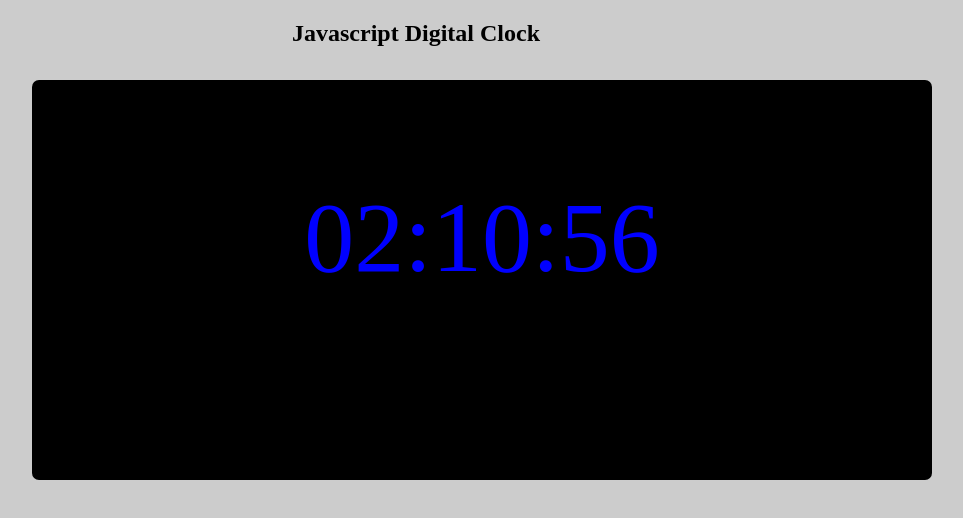
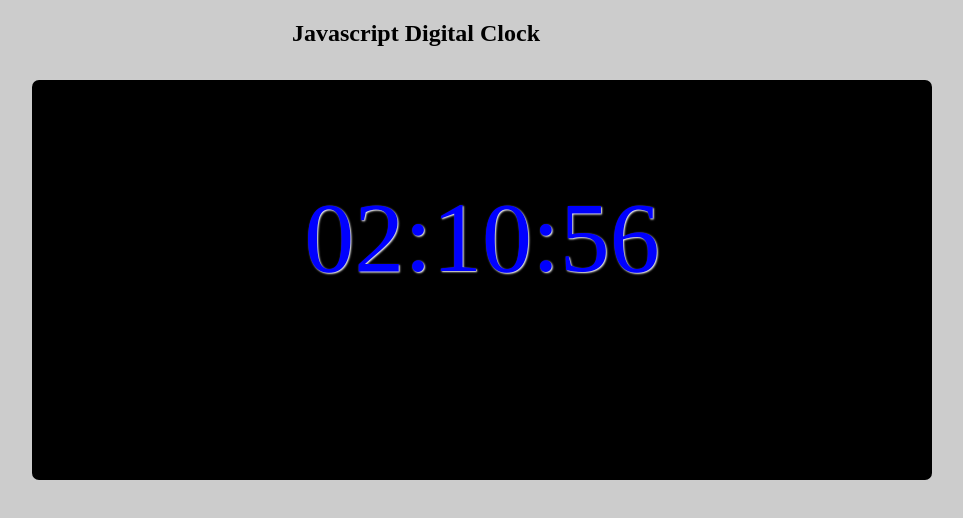
Before and after one commit to Sharvanand/JavascriptDigitalClock, a plain HTML site: page index.html in a window 1280 px wide. Shown: the whole page, without its empty margins (224-1187 px from the left). Drawn offline with Linux system fonts and the light colour scheme.

Commit message:
Clock Updated

```diff
--- a/main.css
+++ b/main.css
@@ -18,5 +18,6 @@ body{
     left: 20%;
     top: 10%;
     border-radius: 7px;
+    text-shadow: 1px 1px 2px white;
 
 }
```
